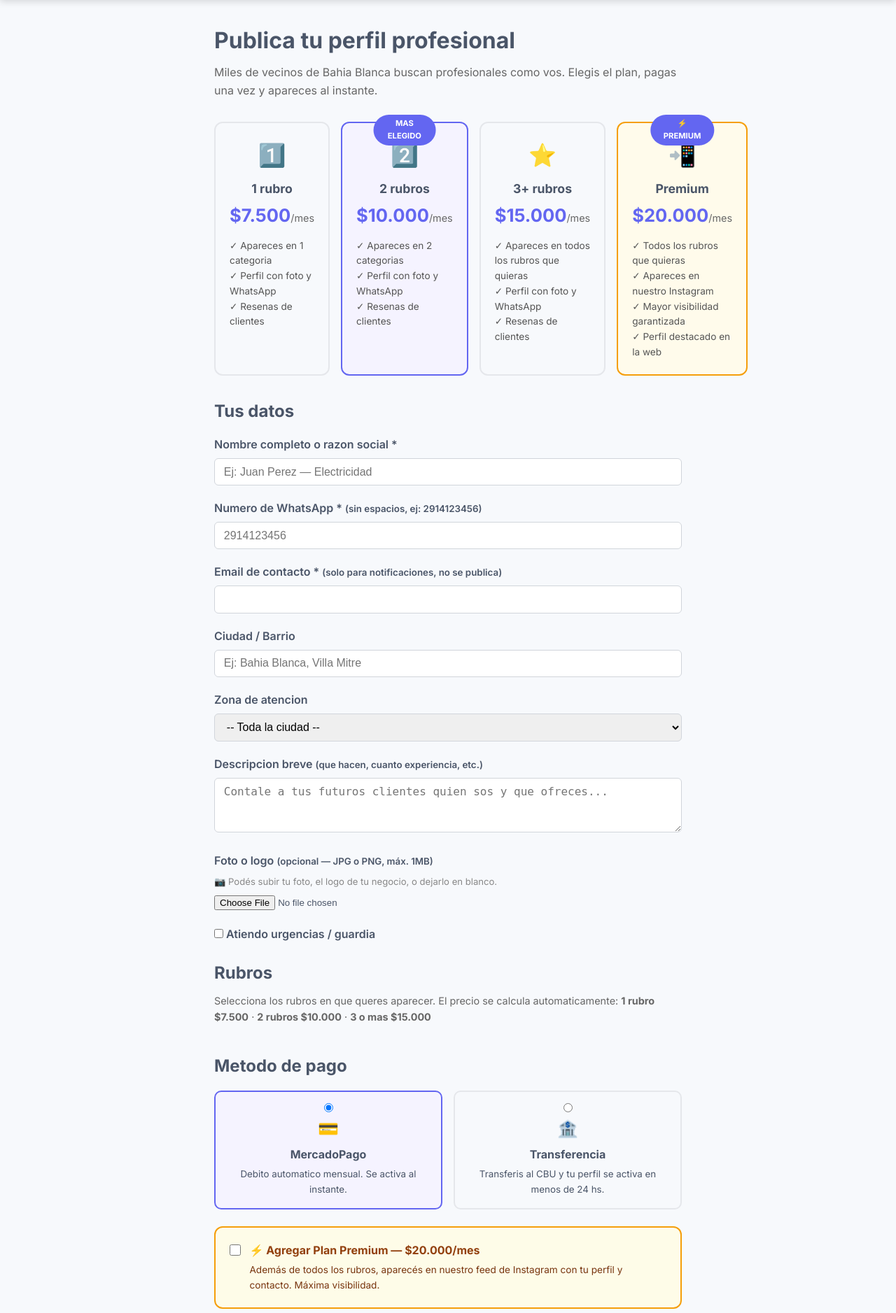
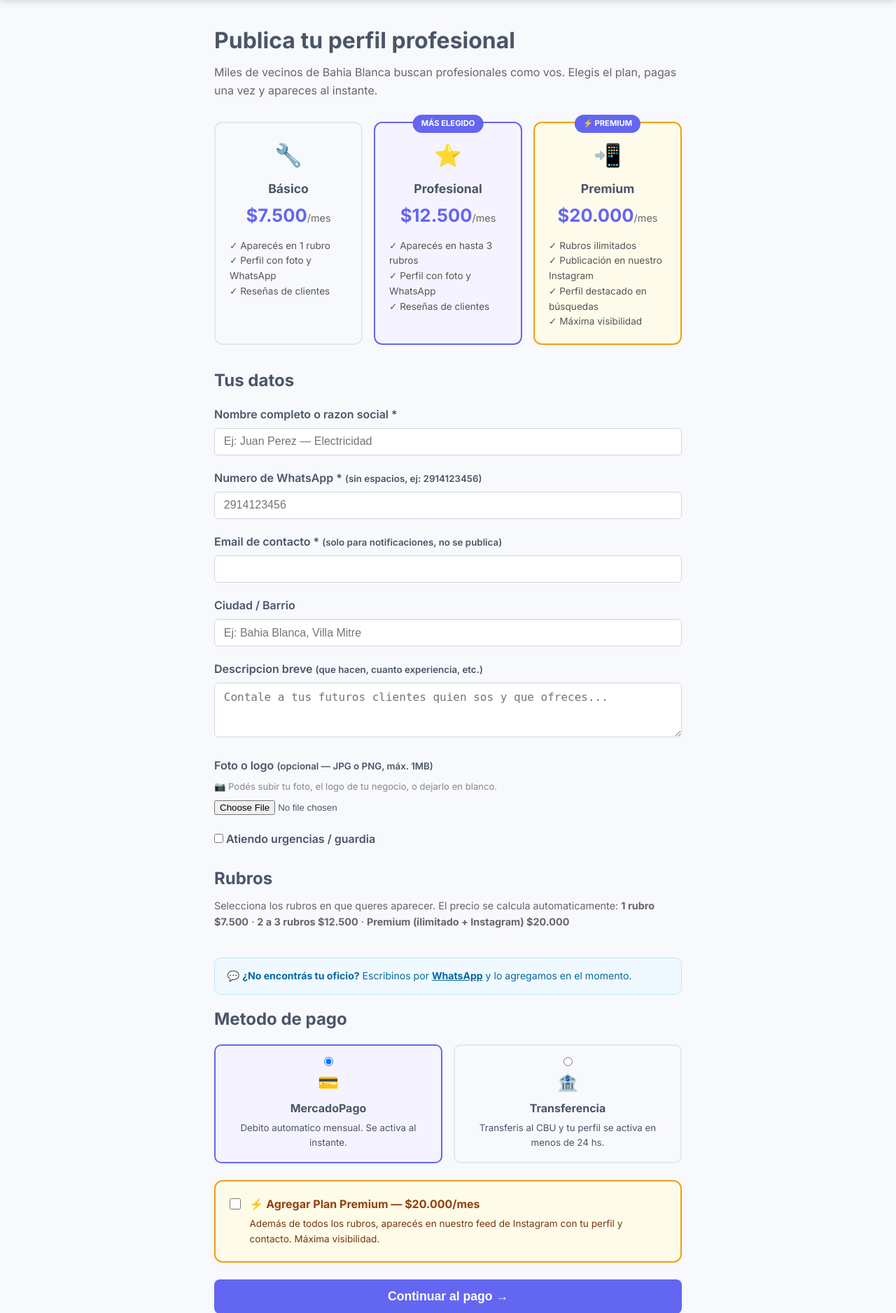
Before and after one commit to LeandroFrattini/serviciosbahia-web, a Django app: page /unete/ in a window 1280 px wide. Shown: the part 65-1942 px from the top of the page at 70% size. Run offline with Django 5.2, Linux system fonts and the light colour scheme; data that the repository does not hold is empty.

Commit message:
sacamos zonas

```diff
--- a/profesionales/templates/profesionales/unete.html
+++ b/profesionales/templates/profesionales/unete.html
@@ -8,52 +8,41 @@
   <p style="color:#666; margin-bottom:2rem;">Miles de vecinos de Bahia Blanca buscan profesionales como vos. Elegis el plan, pagas una vez y apareces al instante.</p>
 
   <!-- PLANES -->
-  <div style="display:grid; grid-template-columns:repeat(4,1fr); gap:1rem; margin-bottom:2rem;">
+  <div style="display:grid; grid-template-columns:repeat(3,1fr); gap:1rem; margin-bottom:2rem;">
 
     <div class="plan-card" id="plan-1">
-      <div class="plan-icono">1️⃣</div>
-      <div class="plan-nombre">1 rubro</div>
+      <div class="plan-icono">🔧</div>
+      <div class="plan-nombre">Básico</div>
       <div class="plan-precio">$7.500<span>/mes</span></div>
       <ul class="plan-features">
-        <li>Apareces en 1 categoria</li>
+        <li>Aparecés en 1 rubro</li>
         <li>Perfil con foto y WhatsApp</li>
-        <li>Resenas de clientes</li>
+        <li>Reseñas de clientes</li>
       </ul>
     </div>
 
     <div class="plan-card plan-popular" id="plan-2">
-      <div class="plan-badge">MAS ELEGIDO</div>
-      <div class="plan-icono">2️⃣</div>
-      <div class="plan-nombre">2 rubros</div>
-      <div class="plan-precio">$10.000<span>/mes</span></div>
+      <div class="plan-badge">MÁS ELEGIDO</div>
+      <div class="plan-icono">⭐</div>
+      <div class="plan-nombre">Profesional</div>
+      <div class="plan-precio">$12.500<span>/mes</span></div>
       <ul class="plan-features">
-        <li>Apareces en 2 categorias</li>
+        <li>Aparecés en hasta 3 rubros</li>
         <li>Perfil con foto y WhatsApp</li>
-        <li>Resenas de clientes</li>
+        <li>Reseñas de clientes</li>
       </ul>
     </div>
 
-    <div class="plan-card" id="plan-mas">
-      <div class="plan-icono">⭐</div>
-      <div class="plan-nombre">3+ rubros</div>
-      <div class="plan-precio">$15.000<span>/mes</span></div>
-      <ul class="plan-features">
-        <li>Apareces en todos los rubros que quieras</li>
-        <li>Perfil con foto y WhatsApp</li>
-        <li>Resenas de clientes</li>
-      </ul>
-    </div>
-
-    <div class="plan-card plan-premium" id="plan-premium">
+    <div class="plan-card plan-premium" id="plan-premium-card">
       <div class="plan-badge plan-badge-premium">⚡ PREMIUM</div>
       <div class="plan-icono">📲</div>
       <div class="plan-nombre">Premium</div>
       <div class="plan-precio">$20.000<span>/mes</span></div>
       <ul class="plan-features">
-        <li>Todos los rubros que quieras</li>
-        <li>Apareces en nuestro Instagram</li>
-        <li>Mayor visibilidad garantizada</li>
-        <li>Perfil destacado en la web</li>
+        <li>Rubros ilimitados</li>
+        <li>Publicación en nuestro Instagram</li>
+        <li>Perfil destacado en búsquedas</li>
+        <li>Máxima visibilidad</li>
       </ul>
     </div>
 
@@ -90,17 +79,7 @@
       <input type="text" name="ciudad" value="{{ form_data.ciudad|default:'' }}" placeholder="Ej: Bahia Blanca, Villa Mitre">
     </div>
 
-    <div class="form-group">
-      <label>Zona de atencion</label>
-      <select name="zona">
-        <option value="">-- Toda la ciudad --</option>
-        {% for zona in zonas %}
-        <option value="{{ zona.pk }}" {% if form_data.zona == zona.pk|stringformat:"s" %}selected{% endif %}>{{ zona.nombre }}</option>
-        {% endfor %}
-      </select>
-    </div>
-
-    <div class="form-group">
+<div class="form-group">
       <label>Descripcion breve <small>(que hacen, cuanto experiencia, etc.)</small></label>
       <textarea name="descripcion" rows="3" placeholder="Contale a tus futuros clientes quien sos y que ofreces...">{{ form_data.descripcion|default:'' }}</textarea>
     </div>
@@ -122,7 +101,7 @@
     <h2 style="margin:1.5rem 0 .5rem;">Rubros <small id="precio-rubros-label" style="color:#6366f1;font-weight:600;"></small></h2>
     <p style="color:#666;margin-bottom:1rem;font-size:.9rem;">
       Selecciona los rubros en que queres aparecer. El precio se calcula automaticamente:
-      <strong>1 rubro $7.500</strong> · <strong>2 rubros $10.000</strong> · <strong>3 o mas $15.000</strong>
+      <strong>1 rubro $7.500</strong> · <strong>2 a 3 rubros $12.500</strong> · <strong>Premium (ilimitado + Instagram) $20.000</strong>
     </p>
     <div style="display:grid; grid-template-columns:repeat(auto-fill,minmax(160px,1fr)); gap:.5rem; margin-bottom:1.5rem;">
       {% for rubro in rubros %}
@@ -132,6 +111,11 @@
         {{ rubro.icono }} {{ rubro.nombre }}
       </label>
       {% endfor %}
+    </div>
+    <div style="background:#f0f9ff;border:1px solid #bae6fd;border-radius:10px;padding:.9rem 1.1rem;margin-bottom:1rem;font-size:.88rem;color:#0369a1;">
+      💬 <strong>¿No encontrás tu oficio?</strong> Escribinos por
+      <a href="https://wa.me/5492915787311?text=Hola!%20Quiero%20publicarme%20en%20Servicios%20Bah%C3%ADa%20con%20el%20oficio%3A%20" target="_blank" style="color:#0369a1;font-weight:700;text-decoration:underline;">WhatsApp</a>
+      y lo agregamos en el momento.
     </div>
     <div id="precio-resumen" style="background:#f0f4ff;border:1px solid #c7d2fe;border-radius:8px;padding:1rem;margin-bottom:1.5rem;display:none;">
       <strong>Total a pagar: <span id="precio-total-text"></span>/mes</strong>
@@ -201,8 +185,7 @@
 </style>
 
 <script>
-const PRECIOS = {1: 7500, 2: 10000};
-function calcularPrecio(n){ return n===1?7500:n===2?10000:15000; }
+function calcularPrecio(n){ return n===1?7500:12500; }
 function formatARS(n){ return '$'+n.toLocaleString('es-AR'); }
 
 document.querySelectorAll('input[name="rubros"]').forEach(cb => {
@@ -218,7 +201,8 @@ function actualizarPrecio(){
     label.textContent = '';
     resumen.style.display = 'none';
   } else {
-    const precio = calcularPrecio(seleccionados);
+    const esPremium = document.getElementById('plan_premium') && document.getElementById('plan_premium').checked;
+    const precio = esPremium ? 20000 : calcularPrecio(seleccionados);
     label.textContent = '— ' + formatARS(precio) + '/mes';
     totalText.textContent = formatARS(precio);
     resumen.style.display = 'block';
--- a/profesionales/views.py
+++ b/profesionales/views.py
@@ -15,7 +15,7 @@ from django.views.decorators.http import require_POST
 from .models import (
     Aviso, CategoriaAviso, FotoAviso, Profesional, Resena, Rubro,
     Suscripcion, Zona, calcular_precio_profesional,
-    PRECIO_1_RUBRO, PRECIO_2_RUBROS, PRECIO_MAS_RUBROS, PRECIO_CLASIFICADO_SEMANA, PRECIO_PREMIUM,
+    PRECIO_1_RUBRO, PRECIO_HASTA_3_RUBROS, PRECIO_PREMIUM, PRECIO_CLASIFICADO_SEMANA,
 )
 
 logger = logging.getLogger(__name__)
@@ -119,8 +119,7 @@ def unete(request):
     zonas = Zona.objects.all()
     precios = {
         '1': PRECIO_1_RUBRO,
-        '2': PRECIO_2_RUBROS,
-        'mas': PRECIO_MAS_RUBROS,
+        'hasta_3': PRECIO_HASTA_3_RUBROS,
         'premium': PRECIO_PREMIUM,
     }
 
@@ -163,10 +162,8 @@ def unete(request):
             plan = 'premium'
         elif cantidad_rubros == 1:
             plan = '1_rubro'
-        elif cantidad_rubros == 2:
-            plan = '2_rubros'
         else:
-            plan = 'mas_rubros'
+            plan = 'hasta_3_rubros'
 
         # Crear profesional inactivo
         profesional = Profesional(
@@ -176,6 +173,7 @@ def unete(request):
             ciudad=ciudad,
             atiende_urgencias=atiende_urgencias,
             activo=False,
+            destacado=es_premium,  # premium aparece destacado en búsquedas
         )
         if zona_id:
             try:
```
Also changed, not shown: profesionales/models.py (+8 -8 lines).
